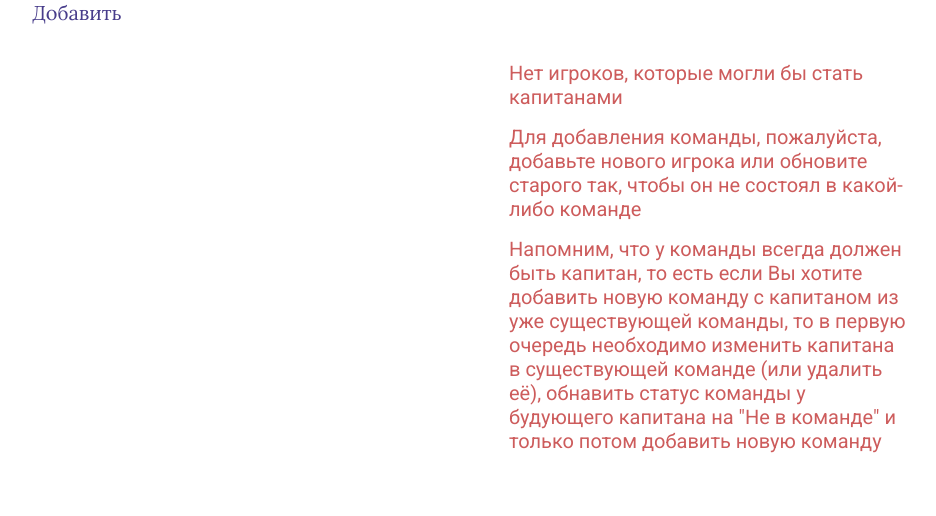
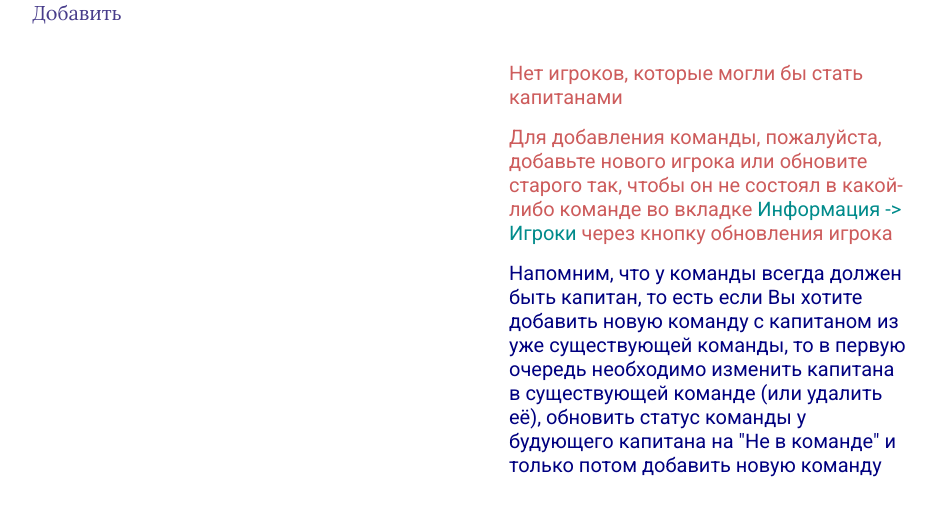
Before and after one commit to bTFFH/skittle-club, a PHP site: page /actions/team.php in a window 1280 px wide. Shown: the part 149-665 px from the top of the page, without its empty margins (21-957 px from the left). Run offline with PHP 8.4, Linux system fonts and the light colour scheme; the visitor is signed in with stand-in values (Sample User, id 1); data that the repository does not hold is empty.

Commit message:
Some visualisation improvements and bug fixes

```diff
--- a/actions/player.php
+++ b/actions/player.php
@@ -134,14 +134,13 @@
                     $stmt->store_result();
                     $stmt->fetch();
                     $stmt->free_result();
-                    if ($team_id !== "NULL") {
+                    if ($team_id != NULL) {
                         $query = "SELECT `team_name` FROM `teams` WHERE `id` = $team_id";
                         if ($result = $conn->query($query)) {
                             $row = $result->fetch_row();
                             $result->free();
                             $team_name = $row[0];
                         } else {
-                            $_SESSION['qerr'] = $query;
                             $_SESSION['errno'] = $conn->errno;
                             $_SESSION['error'] = $conn->error;
                             header("Location: ../helpers/error.php", true);
@@ -154,13 +153,11 @@
                         $result->free();
                         $street = $row[0];
                     } else {
-                        $_SESSION['qerr'] = $query." --- $name, $surname, $phone, $streetId, $house, $team_id, $_POST[edit]";
                         $_SESSION['errno'] = $conn->errno;
                         $_SESSION['error'] = $conn->error;
                         header("Location: ../helpers/error.php", true);
                     }
                 } else {
-                    $_SESSION['qerr'] = $query;
                     $_SESSION['errno'] = $stmt->errno;
                     $_SESSION['error'] = $stmt->error;
                     header("Location: ../helpers/error.php", true);
--- a/actions/team.php
+++ b/actions/team.php
@@ -60,6 +60,18 @@
                                     }
                         } else {
                             echo "<p><output style=\"color: seagreen;\">Команда успешно обновлена</output></p>";
+
+                            $query = "UPDATE `players` SET `team_id` = $_SESSION[update] WHERE id = $_POST[cap]";
+                            if ($stmt->prepare($query) && $stmt->execute())
+                                echo "<p><output style=\"color: seagreen;\">Данные игрока о команде были успешно обновлены</output></p>";
+                            else {
+                                ?>
+                                <div style="color: indianred;">
+                                    <p><output>Данные игрока о команде не были обновлены</output></p>
+                                    <p><output>Убедительная просьба обновить их вручную во вкладке "Информация" -> "Игроки"</output></p>
+                                </div>
+                                <?php
+                            }
                         }
                     } else {
                         if ($_SESSION['update'] === "Not updated") $text = 'добавлении';
@@ -77,7 +89,9 @@
                         </form>
                         <?php
                     }
+                    unset($_SESSION['update']);
                 } else {
+                    unset($_SESSION['update']);
                     $_SESSION['errno'] = $stmt->errno;
                     $_SESSION['error'] = $stmt->error;
                     header("Location: ../helpers/error.php", true);
@@ -97,10 +111,12 @@
                     <div style="color: indianred;">
                         <p><output>Нет игроков, которые могли бы стать капитанами</output></p>
                         <p><output>Для добавления команды, пожалуйста, добавьте нового игрока или обновите старого
-                                так, чтобы он не состоял в какой-либо команде</output></p>
-                        <p><output>Напомним, что у команды всегда должен быть капитан, то есть если Вы хотите
+                                так, чтобы он не состоял в какой-либо команде во вкладке
+                                <output style="color: darkcyan">Информация -> Игроки</output> через кнопку обновления
+                                игрока</output></p>
+                        <p><output style="color: navy;">Напомним, что у команды всегда должен быть капитан, то есть если Вы хотите
                                 добавить новую команду с капитаном из уже существующей команды, то в первую очередь
-                                необходимо изменить капитана в существующей команде (или удалить её), обнавить статус
+                                необходимо изменить капитана в существующей команде (или удалить её), обновить статус
                                 команды у будующего капитана на "Не в команде" и только потом добавить новую команду</output></p>
                     </div>
                     <?php
@@ -127,9 +143,9 @@
                                     <p><output>Нет игроков, которые могли бы стать капитанами</output></p>
                                     <p><output>Для добавления команды, пожалуйста, добавьте нового игрока или обновите старого
                                             так, чтобы он не состоял в какой-либо команде</output></p>
-                                    <p><output>Напомним, что у команды всегда должен быть капитан, то есть если Вы хотите
+                                    <p><output style="color: navy;">Напомним, что у команды всегда должен быть капитан, то есть если Вы хотите
                                             добавить новую команду с капитаном из уже существующей команды, то в первую очередь
-                                            необходимо изменить капитана в существующей команде (или удалить её), обнавить статус
+                                            необходимо изменить капитана в существующей команде (или удалить её), обновить статус
                                             команды у будующего капитана на "Не в команде" и только потом добавить новую команду</output></p>
                                 </div>
                                 <?php
--- a/helpers/dbConnOpen.php
+++ b/helpers/dbConnOpen.php
@@ -8,7 +8,7 @@ if (!isset($_SESSION['username']))
 $hostname = "localhost";
 $username = "root";
 $password = "";
-$dbName = "skittle_club2";
+$dbName = "skittle_club";
 $port= 3306;
 /* Создать соединение */
 $conn = new mysqli($hostname, $username, $password, $dbName, $port);
--- a/helpers/error.php
+++ b/helpers/error.php
@@ -22,7 +22,6 @@
     <div style="display: flex; flex-wrap: wrap; flex-direction: column; margin: 0 auto">
         <div style="padding-top: 200px; max-width: 600px; min-width: 400px; font-family: 'Lora', sans-serif; font-size: 22px; font-style: normal; color: indianred"
         ">
-        <p><output><?php echo $_SESSION['qerr']; ?></output></p>
         <p><output><?php echo "Возникала ошибка $_SESSION[errno]: $_SESSION[error]"; ?></output></p>
         <p><output>Пожалуйста, повторите ваш запрос</output></p>
         <p><output>Если ошибка не пропадает, возможно, у Вас отсутствует подключение к БД или она не работает</output></p>
--- a/helpers/treatment.php
+++ b/helpers/treatment.php
@@ -15,7 +15,7 @@ function treat($str) {
 }
 
 function cryptPass($pass) {
-    $salt = random_bytes(15);
+    $salt = (string)random_bytes(15);
     $pass = crypt($pass, $salt);
     $pass = substr($pass, 0, 32);
     return array($salt, $pass);
--- a/index.php
+++ b/index.php
@@ -22,7 +22,6 @@
         <?php
         if (isset($_GET['err'])) {
             echo "<p><output style='padding-left: 15px;'>Неверное имя пользователя или пароль</output></p>";
-//            if ($_GET['err'] == 'p') echo "passtruoubles";
         }
     } else {
         require_once($_SERVER['DOCUMENT_ROOT'] . "/IndZ/helpers/treatment.php");
@@ -39,7 +38,6 @@
                 $stmt->free_result();
                 $stmt->close();
                 include_once($_SERVER['DOCUMENT_ROOT'] . "/IndZ/helpers/dbConnClose.php");
-                echo "<input name='err' value='t' hidden />";
                 header("Location: index.php?err=t", true);
             } else {
                 $stmt->fetch();
--- a/info/players.php
+++ b/info/players.php
@@ -45,7 +45,7 @@
                     echo $row;*/
 
                 while ($stmt->fetch())
-                    echo "<tr><td>$name</td><td>$surname</td><td>$phone</td><td>$street, $house</td><td>$team</td><td class='edit-btn'><form method='POST' action='/IndZ/actions/player.php'><button type='submit' name='edit' value='$id'><img src='/IndZ/images/settings.svg' alt='Изменить' /></button></form></td><td class='edit-btn'><form method='POST' action='/IndZ/helpers/delete.php'><button type='submit' name='delete' value=\"" . $id . ' players"' . "><img src='/IndZ/images/delete.svg' alt='Удалить'/></button></form></td></tr>";
+                    echo "<tr><td>$name</td><td>$surname</td><td>$phone</td><td>$street, $house</td><td>$team</td><td class='edit-btn'><form method='POST' action='/IndZ/actions/player.php'><button type='submit' name='edit' value='$id'><img src='/IndZ/images/settings.svg' alt='Изменить' /></button></form></td><td class='delete-btn'><form method='POST' action='/IndZ/helpers/delete.php'><button type='submit' name='delete' value=\"" . $id . ' players"' . "><img src='/IndZ/images/delete.svg' alt='Удалить'/></button></form></td></tr>";
 
                 $stmt->free_result();  // освобождает буфер от результата запроса
                 $stmt->close();  // закрывает только подготовленный запрос
--- a/info/playgrounds.php
+++ b/info/playgrounds.php
@@ -29,7 +29,7 @@
 
                 while ($stmt->fetch()) {
                     if ($features == '') $features = 'Нет данных';
-                    echo "<tr><td>$name</td><td>$street</td><td>$features</td><td class='edit-btn'><form method='POST' action='/IndZ/actions/playground.php'><button type='submit' name='edit' value=$id><img src='/IndZ/images/settings.svg' alt='Изменить'/></button></form></td><td class='edit-btn'><form method='POST' action='/IndZ/helpers/delete.php'><button type='submit' name='delete' value=\"" . $id . ' playgrounds"' . "><img src='/IndZ/images/delete.svg' alt='Удалить'/></button></form></td></tr>";
+                    echo "<tr><td>$name</td><td>$street</td><td>$features</td><td class='edit-btn'><form method='POST' action='/IndZ/actions/playground.php'><button type='submit' name='edit' value=$id><img src='/IndZ/images/settings.svg' alt='Изменить'/></button></form></td><td class='delete-btn'><form method='POST' action='/IndZ/helpers/delete.php'><button type='submit' name='delete' value=\"" . $id . ' playgrounds"' . "><img src='/IndZ/images/delete.svg' alt='Удалить'/></button></form></td></tr>";
                 }
 
                 $stmt->free_result();
--- a/info/teams.php
+++ b/info/teams.php
@@ -27,7 +27,7 @@
                 $stmt->bind_result($id, $team, $captain);
 
                 while ($stmt->fetch())
-                    echo "<tr><td>$team</td><td>$captain</td><td class='edit-btn'><form method='POST' action='/IndZ/actions/team.php'><button type='submit' name='edit' value=$id><img src='/IndZ/images/settings.svg' alt='Изменить'/></button></form></td><td class='edit-btn'><form method='POST' action='/IndZ/helpers/delete.php'><button type='submit' name='delete' value=\"" . $id . ' teams"' . "><img src='/IndZ/images/delete.svg' alt='Удалить'/></button></form></td></tr>";
+                    echo "<tr><td>$team</td><td>$captain</td><td class='edit-btn'><form method='POST' action='/IndZ/actions/team.php'><button type='submit' name='edit' value=$id><img src='/IndZ/images/settings.svg' alt='Изменить'/></button></form></td><td class='delete-btn'><form method='POST' action='/IndZ/helpers/delete.php'><button type='submit' name='delete' value=\"" . $id . ' teams"' . "><img src='/IndZ/images/delete.svg' alt='Удалить'/></button></form></td></tr>";
                 $stmt->free_result();
                 $stmt->close();
             } else {
--- a/styles/buttons.css
+++ b/styles/buttons.css
@@ -60,6 +60,7 @@
 
 .edit-btn button {
     border: 0;
+    border-radius: 5px;
     background-color: inherit;
 }
 
@@ -72,3 +73,24 @@
     border: 0;
     background-color: lawngreen;
 }
+
+.delete-btn {
+    margin: 0;
+    width: 10px;
+}
+
+.delete-btn button {
+    border: 0;
+    border-radius: 5px;
+    background-color: inherit;
+}
+
+.delete-btn button:hover {
+    background-color: #F8C9C9;
+    transition: .45s;
+}
+
+.delete-btn button:hover:active {
+    border: 0;
+    background-color: orangered;
+}
```
Also changed, not shown: actions/competition.php (+10 -3 lines), README.txt.
